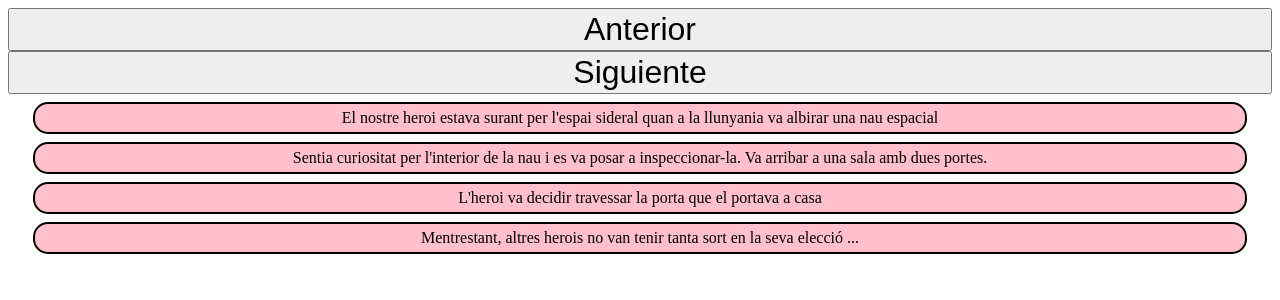
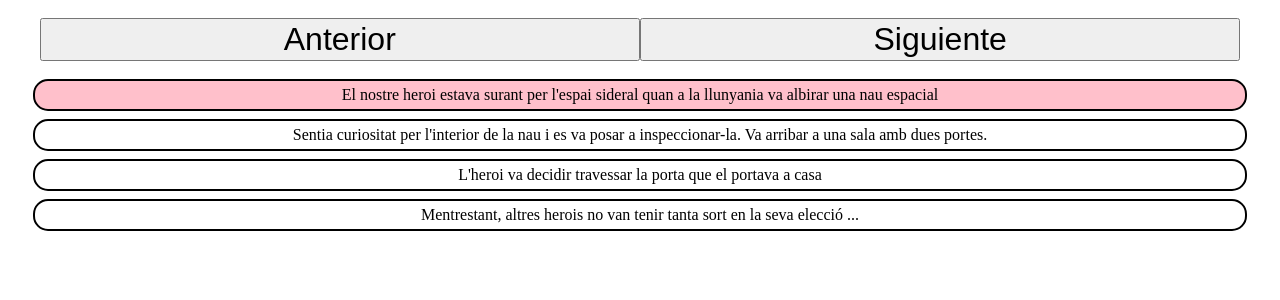
Before and after one commit to psdurbano/Sprint-6.-React-I, a React (Create React App) app: page / in a window 1280 px wide. Shown: the top 300 px of the page. Built offline with nearby package versions, Linux system fonts and the light colour scheme.

Commit message:
Exercixe 4 done

```diff
--- a/src/components/Escena.js
+++ b/src/components/Escena.js
@@ -6,25 +6,28 @@ import { Box, Boton, Coloredbox, Styledbutton } from "./button.js";
 export default function Text() {
   const [count, setCount] = useState(0);
   const next = () => {
+    if(count <3)
     setCount(count + 1);
   };
 
   const previous = () => {
+    if(count > 0)
     setCount(count - 1);
   };
 
   return (
     <div>
-      <div>
+      <Boton>
         <Styledbutton onClick={previous}>Anterior</Styledbutton>
         <Styledbutton onClick={next}>Siguiente</Styledbutton>
-      </div>
+      </Boton>
       {data.map((frase, i) => {
+        console.log(i);
         return (
-          count === frase[i] ? (
+          count === i ? (
+            <Coloredbox key={frase}>{frase}</Coloredbox>
+          ) : (
             <Box key={frase}>{frase}</Box>
-          ) : (
-            <Coloredbox key={frase}>{frase}</Coloredbox>
           ));
       })}
     </div>
--- a/src/components/button.js
+++ b/src/components/button.js
@@ -5,7 +5,7 @@ export const Box = styled.div`
   flex-direction: column;
   justify-content: center;
   align-items: center;
-  background-color: pink;
+  background-color: white;
   font-size: 0, 5em;
   margin: 8px auto 8px auto;
   padding: 5px;
```
